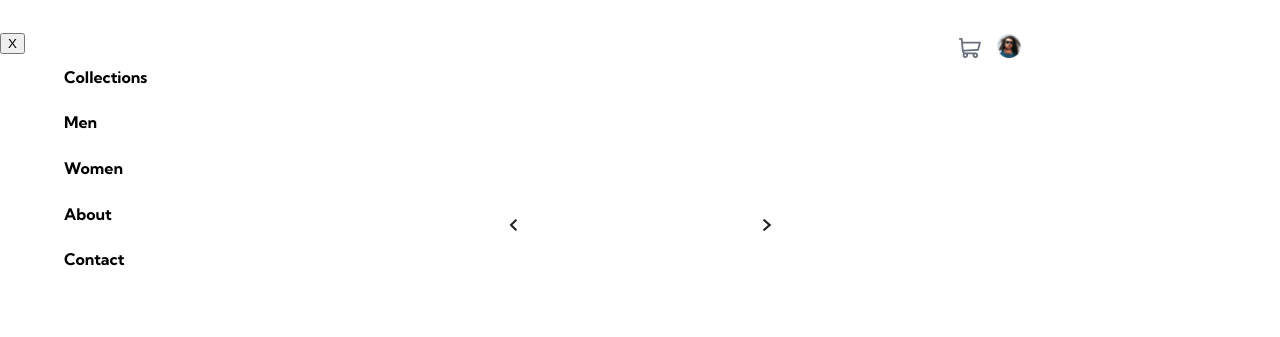
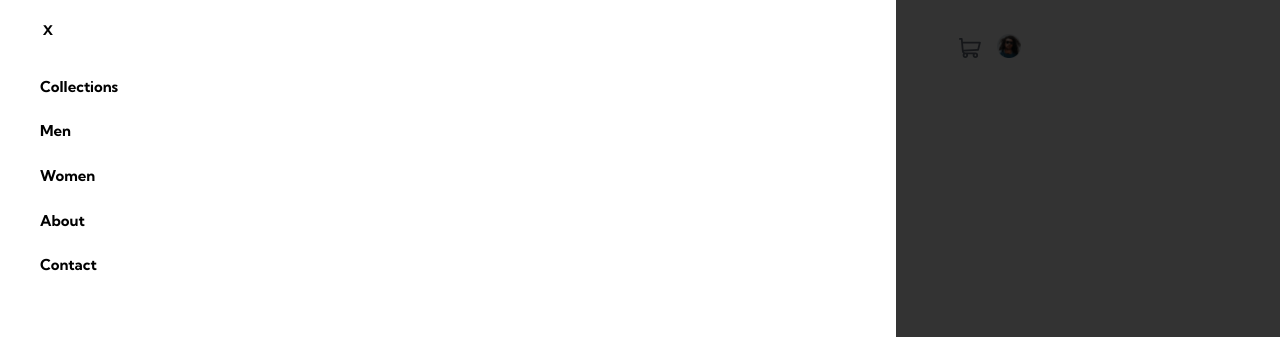
Before and after one commit to anh-vumartell/ecommerce-product-page-react-sass, a React (Create React App) app: page / in a window 1280 px wide. Both pictures are taken after a click on the button 273 px from the left and 50 px from the top of the page. Shown: the top 337 px of the page. Built offline with nearby package versions, Linux system fonts and the light colour scheme.

Commit message:
animate side navbar

```diff
--- a/src/App.jsx
+++ b/src/App.jsx
@@ -1,25 +1,23 @@
-import React, { useState } from "react";
+import { useToggle } from "./contexts/toggle-context";
 import Carousel from "./components/Carousel";
 import Header from "./UI/Header";
 import "./styles/main.scss";
 import ProductProfile from "./components/ProductProfile";
+import ToggleContextProvider from "./contexts/toggle-context";
 import SideNav from "./UI/SideNav";
 
 function App() {
-  const [isToggle, setIsToggle] = useState(false);
-
-  const toggleHandler = () => {
-    setIsToggle((prevState) => !prevState);
-  };
   return (
-    <div className="app-container">
-      <Header isToggle={isToggle} onToggle={toggleHandler} />
-      {isToggle && <SideNav />}
-      <main>
-        <Carousel />
-        <ProductProfile />
-      </main>
-    </div>
+    <ToggleContextProvider>
+      <div className="app-container" id="app">
+        <Header />
+        <SideNav id="sideNav" />
+        <main id="main">
+          <Carousel />
+          <ProductProfile />
+        </main>
+      </div>
+    </ToggleContextProvider>
   );
 }
 
--- a/src/UI/Header.jsx
+++ b/src/UI/Header.jsx
@@ -1,14 +1,24 @@
+import React from "react";
 import MenuIcon from "../images/icon-menu.svg";
 import Logo from "../images/logo.svg";
 import CartIcon from "../images/icon-cart.svg";
 import Avatar from "../images/image-avatar.png";
+import { useToggle } from "../contexts/toggle-context";
 import "../styles/layouts/_header.scss";
-const Header = ({ onToggle }) => {
+const Header = () => {
+  const { openSideNav, toggleHandler } = useToggle();
+
+  const openSideNavHandler = () => {
+    toggleHandler();
+    openSideNav();
+  };
+
   return (
+    <>
       <div className="header">
         <div className="header-section">
-        <button className="btn-menu" onClick={onToggle}>
-          <img src={MenuIcon} alt="menu icon" />
+          <button className="btn-menu">
+            <img src={MenuIcon} alt="menu icon" onClick={openSideNavHandler} />
           </button>
           <img src={Logo} alt="logo" />
         </div>
@@ -17,6 +27,7 @@ const Header = ({ onToggle }) => {
           <img className="avatar" src={Avatar} alt="avatar" />
         </div>
       </div>
+    </>
   );
 };
 export default Header;
--- /dev/null
+++ b/src/UI/Overlay.jsx
@@ -0,0 +1,6 @@
+import "../styles/layouts/_overlay.scss";
+const Overlay = (props) => {
+  return <div className="overlay">{props.children}</div>;
+};
+
+export default Overlay;
--- a/src/UI/SideNav.jsx
+++ b/src/UI/SideNav.jsx
@@ -1,14 +1,29 @@
+import { useToggle } from "../contexts/toggle-context";
 import "../styles/layouts/_sidenav.scss";
+import Overlay from "./Overlay";
 const SideNav = () => {
+  const { closeSideNav, toggleHandler, isToggle } = useToggle();
+
+  const closeSideNavHandler = () => {
+    toggleHandler();
+    closeSideNav();
+  };
+  // const sideNavClass = `side-nav ${isToggle === true ? "opened" : ""}`;
+
   return (
-    <div className="side-nav">
-      <button>X</button>
+    <>
+      {isToggle === true && <Overlay />}
+      <div id="sideNav" className="side-nav">
+        <button onClick={closeSideNavHandler} className="btn-close">
+          X
+        </button>
         <a href="#">Collections</a>
         <a href="#">Men</a>
         <a href="#">Women</a>
         <a href="#">About</a>
         <a href="#">Contact</a>
       </div>
+    </>
   );
 };
 export default SideNav;
--- /dev/null
+++ b/src/contexts/toggle-context.jsx
@@ -0,0 +1,33 @@
+import React, { useState, useContext } from "react";
+
+const ToggleContext = React.createContext();
+export const useToggle = () => {
+  return useContext(ToggleContext);
+};
+const ToggleContextProvider = (props) => {
+  const [isToggle, setIsToggle] = useState(false);
+
+  const toggleHandler = () => {
+    setIsToggle((prevState) => !prevState);
+  };
+  const openSideNav = () => {
+    console.log(document.getElementById("sideNav"));
+    document.getElementById("sideNav").style.width = "70%";
+  };
+  const closeSideNav = () => {
+    document.getElementById("sideNav").style.width = "0";
+    document.body.style.backgroundColor = "white";
+  };
+  const toggleCtxValue = {
+    isToggle,
+    toggleHandler,
+    openSideNav,
+    closeSideNav,
+  };
+  return (
+    <ToggleContext.Provider value={toggleCtxValue}>
+      {props.children}
+    </ToggleContext.Provider>
+  );
+};
+export default ToggleContextProvider;
--- /dev/null
+++ b/src/styles/layouts/_overlay.scss
@@ -0,0 +1,9 @@
+.overlay {
+  width: 100%;
+  height: 100%;
+  position: absolute;
+  top: 0;
+  left: 0;
+  background-color: rgb(0, 0, 0, 0.8);
+  z-index: 100;
+}
--- a/src/styles/layouts/_sidenav.scss
+++ b/src/styles/layouts/_sidenav.scss
@@ -3,19 +3,20 @@
 /*style the side navigation*/
 .side-nav {
   height: 100%;
-  width: 70%; /*initial width*/
+  width: 0; /*initial width change later with JS*/
   position: fixed;
-  z-index: 1 /*stay on top*/;
+  z-index: 1000 /*stay on top*/;
   top: 0;
   left: 0;
   background-color: $white;
   overflow-x: hidden; /*disable horizontal scroll*/
-  padding-top: 2rem;
-  transition: 0.5s; /*slide transition */
+  padding-top: 4rem;
+  transition: 0.5s ease-in-out; /*slide transition */
+
   & a {
     text-decoration: none;
-    padding: 0.8rem 4rem;
-    font-size: $font-s;
+    padding: 0.8rem 2.5rem;
+    font-size: $font-s - 1px;
     font-weight: $font-bold;
     font-family: $main-font;
     color: $black;
@@ -26,6 +27,20 @@
   & a:hover {
     color: $grayish-blue;
   }
+
+  & .btn-close {
+    position: absolute;
+    top: 1.3rem;
+    left: 2.3rem;
+    border: none;
+    background-color: transparent;
+    font-weight: $font-bold;
+    font-family: $main-font;
+    cursor: pointer;
+  }
+  .btn-close:hover {
+    color: $grayish-blue;
+  }
 }
 
 /*the side navigation links*/
```
Lines whose indentation alone changed are shown as unchanged.
